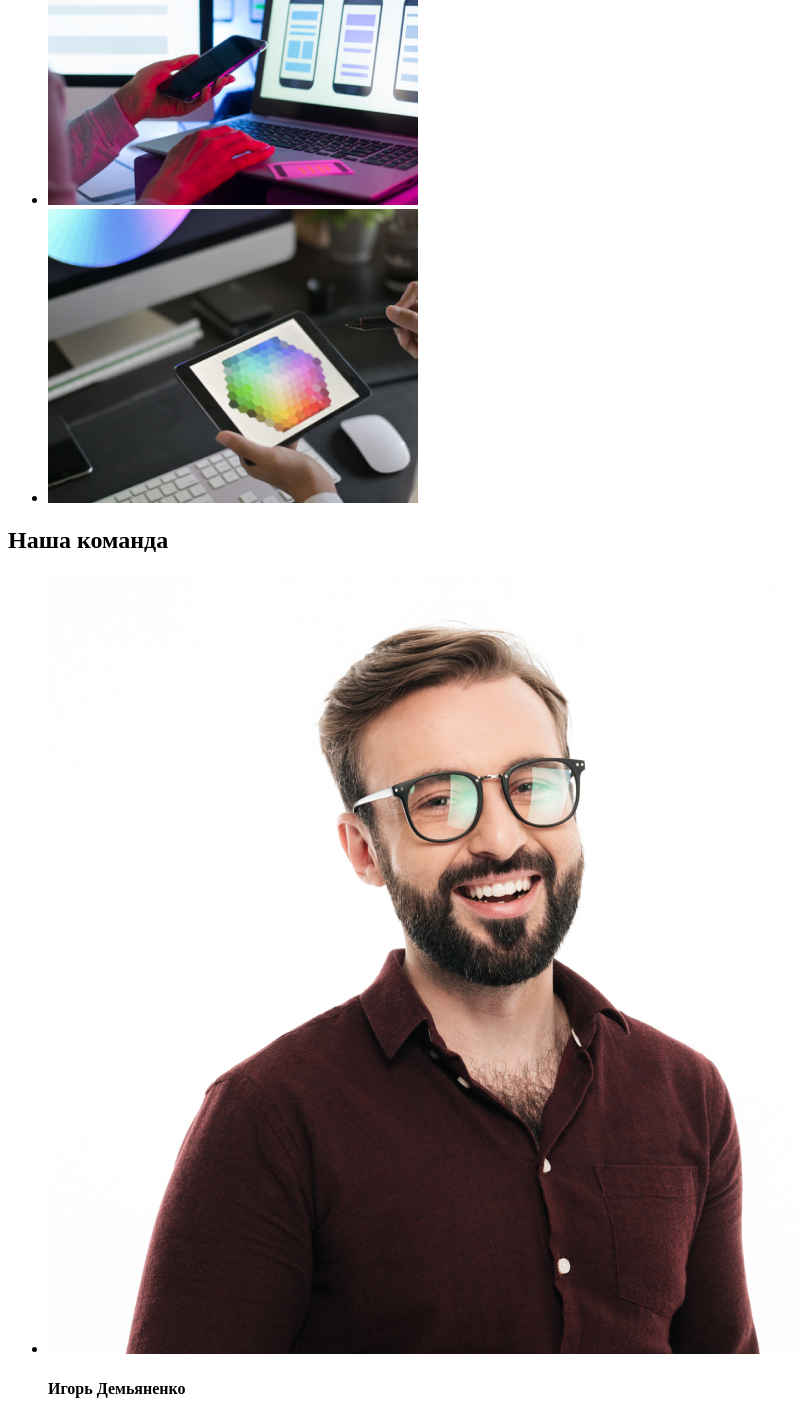
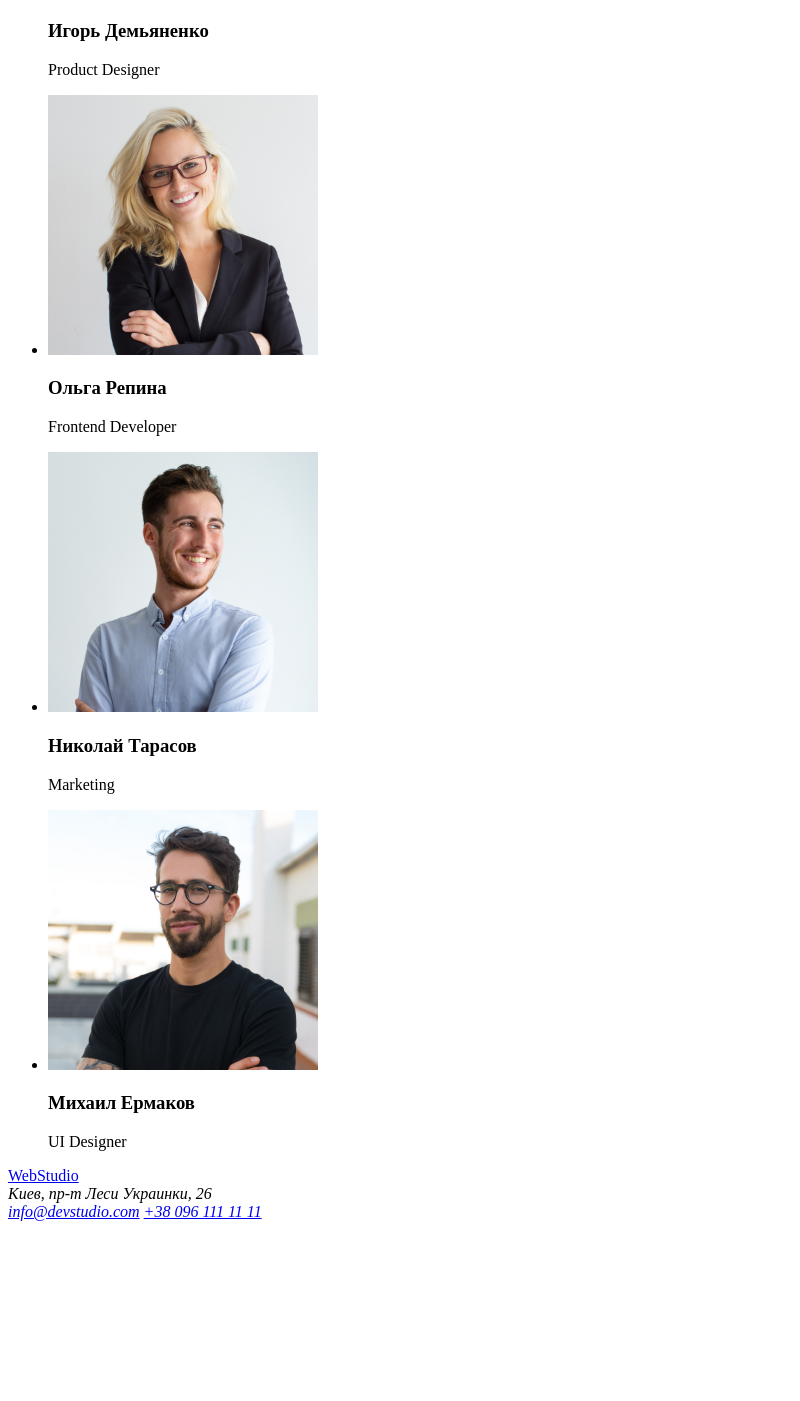
Before and after one commit to AnnaGlt/goit-markup-hw-01, a plain HTML site: page index.html in a window 1280 px wide. Shown: the part 1044-2445 px from the top of the page, without its empty margins (0-800 px from the left). After the commit the page ends 2273 px from the top, so only its background shows below. Drawn offline with Linux system fonts and the light colour scheme.

Commit message:
corrected code

```diff
--- a/index.html
+++ b/index.html
@@ -25,11 +25,13 @@
         </ul>
     </header>
 
+    <main>
         <section>
              <h1>Эффективные решения для вашего бизнеса</h1>
-        <a href="">Заказать услугу</a>
+             <button type="button">Заказать услугу</button>
         </section>
 
+        <section>
             <h2>особенности</h2>
              <ul class="peculiarities">
                  <li>
@@ -49,56 +51,66 @@
                      <p>Значимость этих проблем настолько очевидна, что реализация плановых заданий.</p>
                  </li>
              </ul>
+        </section>
 
+        <section>
             <h2>Чем мы занимаемся</h2>
             <ul>
                 <li>
-            <img src="./img/img.png" alt="photo" />
+                    <img
+                    src="./img/01.png"
+                    alt="photo"
+                    width="370"/>
                 </li>
                 <li>
-            <img src="./img/img (1).png" alt="photo" />
+                    <img
+                    src="./img/02.png"
+                    alt="photo"
+                    width="370"/>
                 </li>
                 <li>
-            <img src="./img/img (2).png" alt="photo" />
+                    <img
+                    src="./img/03.png"
+                    alt="photo"
+                    width="370"/>
                 </li>
             </ul>
+        </section>
 
+        <section>
             <h2>Наша команда</h2>
             <ul>
                 <li>
-            <img src="./img/1.jpg" alt="">
-            <h4>Игорь Демьяненко</h4>
+                    <img src="./img/1.jpg" alt="photo" width="270">
+                    <h3>Игорь Демьяненко</h3>
                     <p>Product Designer</p>
                 </li>
                 <li>
-            <img src="./img/2.jpg" alt="">
-            <h4>Ольга Репина</h4>
+                    <img src="./img/2.jpg" alt="photo" width="270">
+                    <h3>Ольга Репина</h3>
                     <p>Frontend Developer</p>
                 </li>
                 <li>
-            <img src="./img/3.jpg" alt="">
-            <h4>Николай Тарасов</h4>
+                    <img src="./img/3.jpg" alt="photo" width="270">
+                    <h3>Николай Тарасов</h3>
                     <p>Marketing</p>
                 </li>
                 <li>
-            <img src="./img/4.jpg" alt="">
-            <h4>Михаил Ермаков</h4>
+                    <img src="./img/4.jpg" alt="photo" width="270">
+                    <h3>Михаил Ермаков</h3>
                     <p>UI Designer</p>
                 </li>
              </ul>
+        </section>
+    </main>
 
     <footer>
-        <nav>
-            <a href="/"></a>
-            WebStudio
-            <a
-                href="https://www.google.sk/maps/place/%D0%B1%D1%83%D0%BB.+%D0%9B%D0%B5%D1%81%D0%B8+%D0%A3%D0%BA%D1%80%D0%B0%D0%B8%D0%BD%D0%BA%D0%B8,+26,+%D0%9A%D0%B8%D0%B5%D0%B2,+%D0%A3%D0%BA%D1%80%D0%B0%D0%B8%D0%BD%D0%B0,+02000/@50.4265807,30.5361971,17z/data=!3m1!4b1!4m5!3m4!1s0x40d4cf0e033ecbe9:0x57a4dffefec77da0!8m2!3d50.4265807!4d30.5383858?hl=ru">г.
-                Киев, пр-т Леси Украинки, 26</a>
-        </nav>
-        <ul>
-            <li> <a href="mailto:info@devstudio.com">info@devstudio.com</a></li>
-            <li> <a href="tel:+380961111111">+38 096 111 11 11</a></li>
-        </ul>
+        <a href="/">WebStudio</a>
+        <address>Киев, пр-т Леси Украинки, 26</address>
+        <address>
+            <a href="mailto:info@devstudio.com">info@devstudio.com</a></li>
+            <a href="tel:+380961111111">+38 096 111 11 11</a></li>
+        </address>
     </footer>
 </body>
 
```
Also changed, not shown: img/01.jpg (added), img/02jpg.jpg (added), img/03jpg.jpg (added), img/img (1).png (deleted), img/img (2).png (deleted), img/img.png (deleted). Lines whose indentation alone changed are shown as unchanged.
